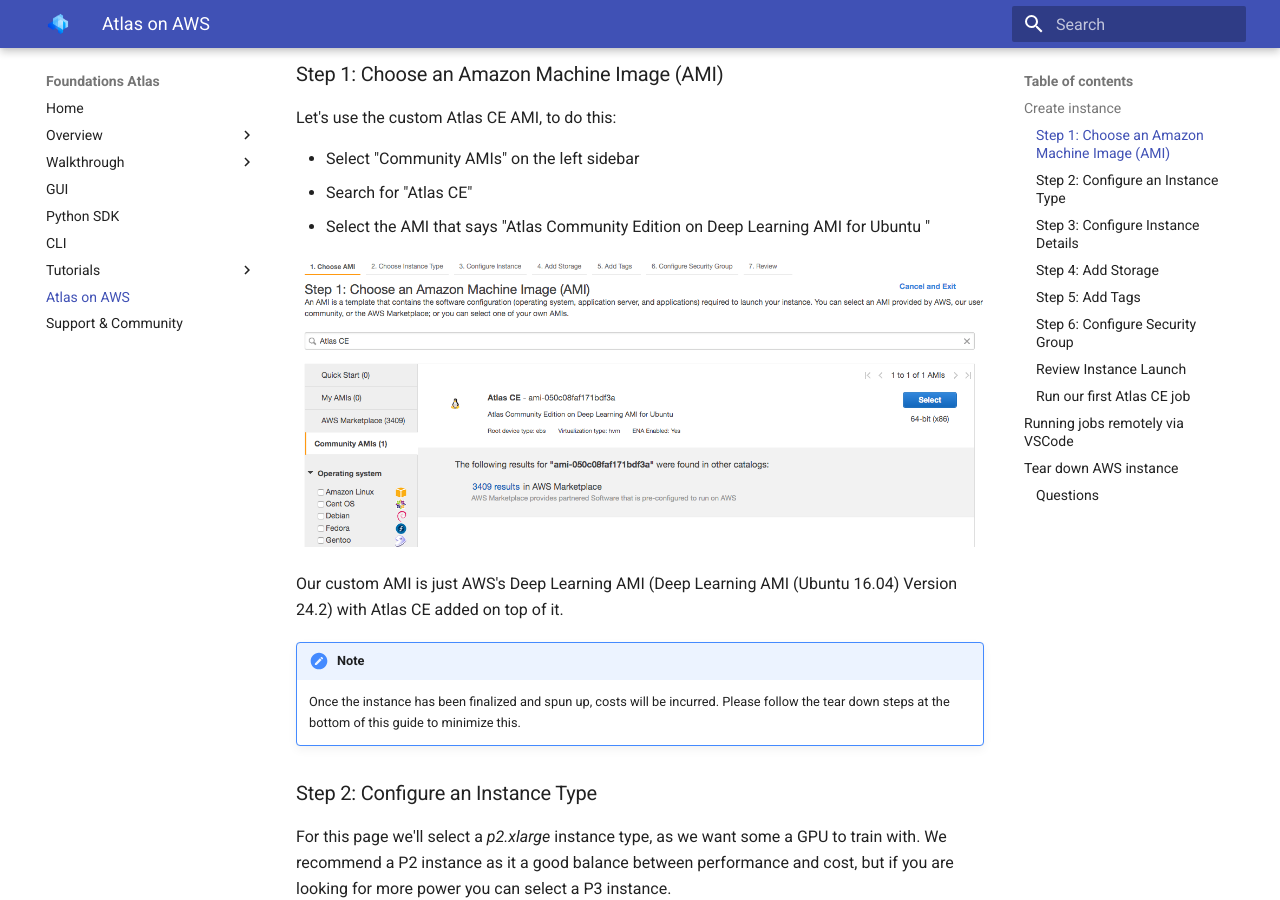
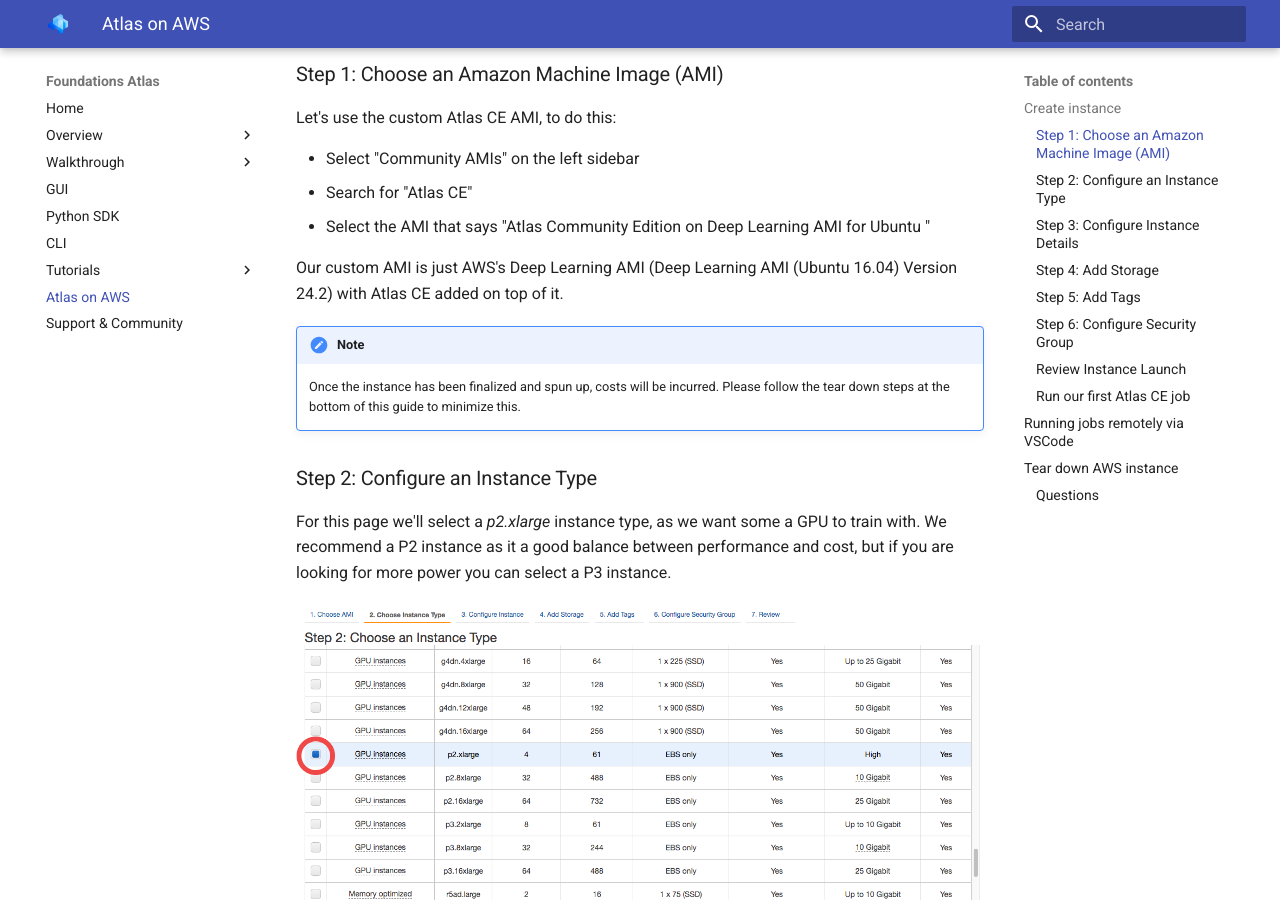
Before and after one commit to DeepLearnI/atlas-ce-docs, an MkDocs documentation site: the page built from docs/api_docs/sources/atlas-on-aws.md, in a window 1280 px wide and 900 px high, scrolled down 471 px. Built offline with MkDocs 1.6.1 and Material for MkDocs 9.7.7, drawn with Linux system fonts in a browser that asks for light colours.

Commit message:
[pl] remove image because not working

```diff
--- a/docs/api_docs/sources/atlas-on-aws.md
+++ b/docs/api_docs/sources/atlas-on-aws.md
@@ -21,8 +21,6 @@ Let's use the custom Atlas CE AMI, to do this:
 * Search for "Atlas CE"
 * Select the AMI that says "Atlas Community Edition on Deep Learning AMI for Ubuntu
 "
-
-![Instance type](../../assets/images/aws-ami.png)
 
 Our custom AMI is just AWS's Deep Learning AMI (Deep Learning AMI (Ubuntu 16.04) Version 24.2) with Atlas CE added on top of it.
 
```
